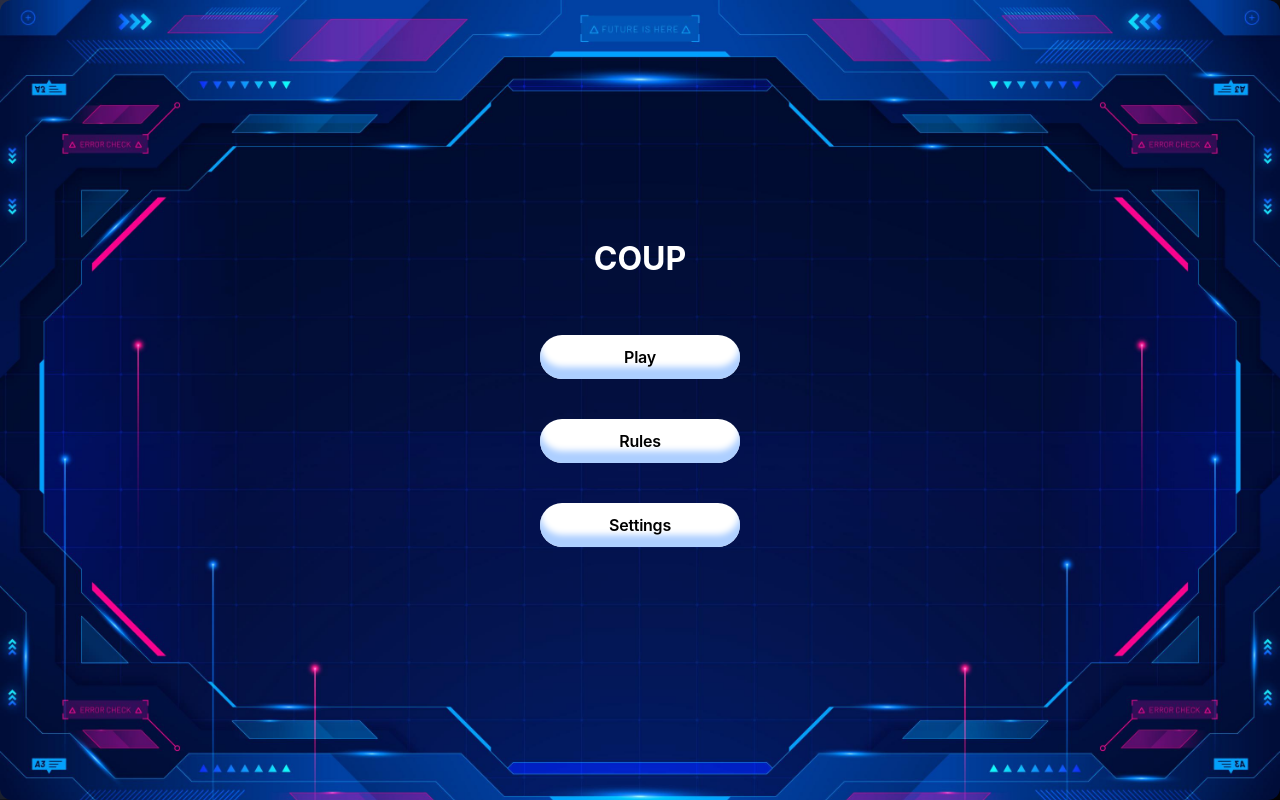
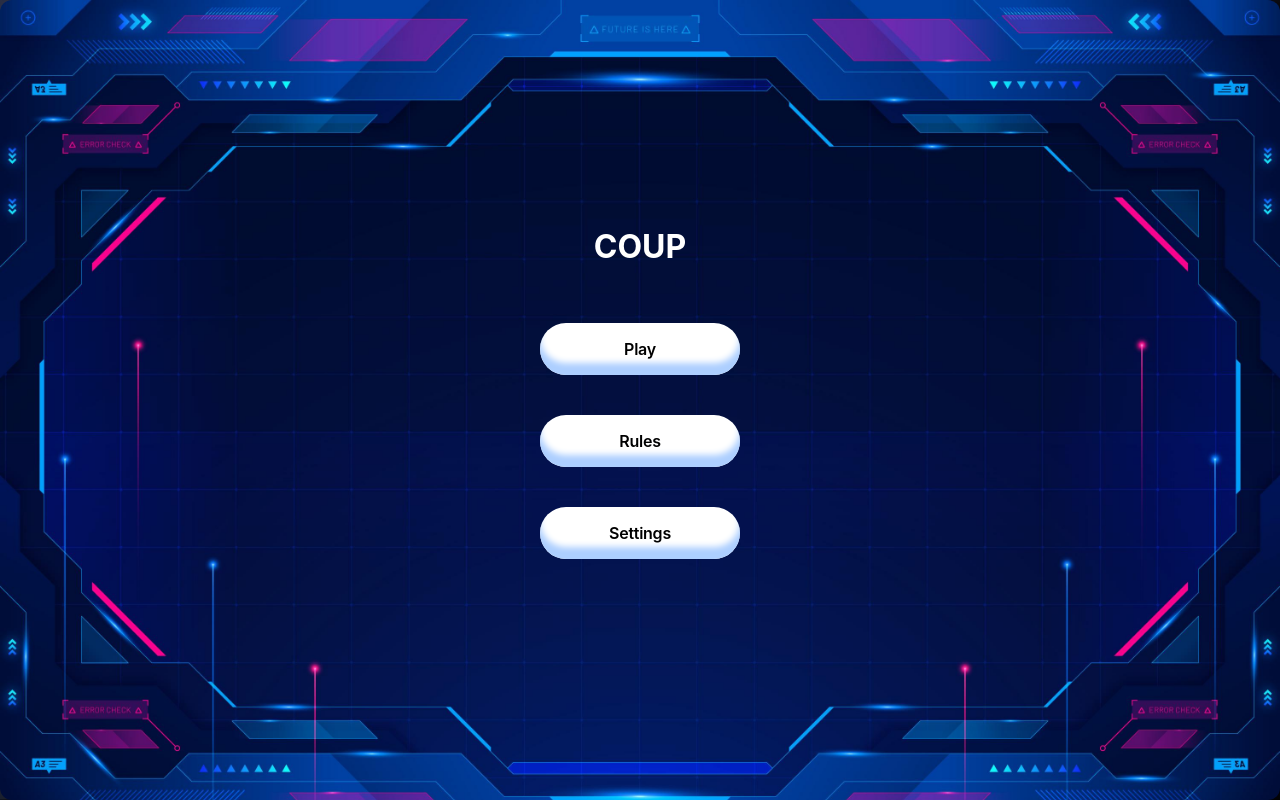
Before and after one commit to tibo35/coup, a React (Create React App) app: page / in a window 1280 px wide. Built offline with nearby package versions, Linux system fonts and the light colour scheme.

Commit message:
ui fix buttons

```diff
--- a/src/Components/Button.css
+++ b/src/Components/Button.css
@@ -37,7 +37,6 @@
 
 @media (min-width: 768px) {
   .button-73 {
-    font-size: 1.5rem;
-    padding: 0.75rem 2rem;
+    font-size: 12px;
   }
 }
```
